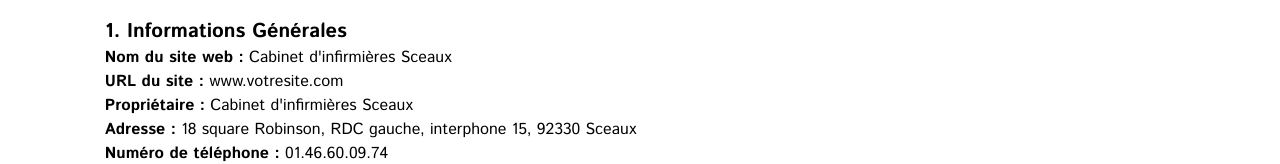
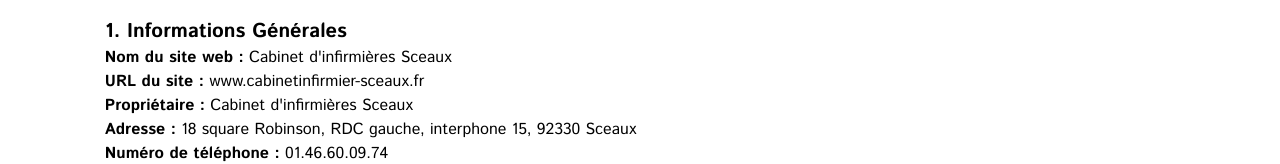
Before and after one commit to Cabinet-Infirmier/cabinet-infirmier-sceaux, a React (Vite) app: page /mention-legales in a window 1280 px wide. Shown: the part 153-317 px from the top of the page. Built offline with nearby package versions, Linux system fonts and the light colour scheme.

Commit message:
setup Seo  & details

```diff
--- a/index.html
+++ b/index.html
@@ -18,12 +18,10 @@
       rel="stylesheet"
     />
     <meta name="viewport" content="width=device-width, initial-scale=1.0" />
-    <title>
-      Cabinet infirmières Sceaux | Soins à domicile & en cabinet - RDV rapide
-    </title>
+    <title>Cabinet infirmier Sceaux | Soins à domicile & en cabinet</title>
     <meta
       name="description"
-      content="Cabinet d'infirmières à Sceaux : Soins à domicile et en cabinet 7j/7. Contactez-nous dès aujourd'hui pour un rendez-vous rapide."
+      content="Cabinet infirmier à Sceaux : Soins à domicile et en cabinet 7j/7. Contactez-nous dès aujourd'hui pour un rendez-vous rapide."
     />
     <meta
       name="keywords"
@@ -35,10 +33,7 @@
       name="author"
       content="Maryel Navarro & Cédric Phung - Créateurs du site web"
     />
-    <meta
-      property="og:title"
-      content="Cabinet d'infirmières Sceaux - Soins infirmiers à domicile et en cabinet"
-    />
+    <meta property="og:title" content="Cabinet infirmier à Sceaux" />
     <meta
       property="og:description"
       content="Besoin de soins infirmiers à Sceaux ? Notre équipe de 4 infirmières diplômées vous accueille au cabinet ou se déplace à votre domicile. Rendez-vous 7j/7."
@@ -47,9 +42,10 @@
       property="og:image"
       content="/images/cabinet-infirmieres-sceaux.jpg"
     />
-    <meta property="og:url" content="https://www.votresite.com" />
+    <meta property="og:url" content="https://www.cabinetinfirmier-sceaux.fr" />
     <meta name="robots" content="index, follow" />
-    <link rel="canonical" href="https://www.votresite.com" />
+    <meta name="googlebot" content="..., ..." />
+    <link rel="canonical" href="https://www.cabinetinfirmier-sceaux.fr" />
   </head>
   <body>
     <div id="root"></div>
--- a/src/components/note/Note.jsx
+++ b/src/components/note/Note.jsx
@@ -3,7 +3,7 @@ import NursingCareItem from "../nursing-care-item/NursingCareItem";
 
 function Note() {
   const noteArray = [
-    "Certains soins ne sont pas pris en charge par la CPAM (prise de la tension, bandes ou bas de contention non accompagnée d’un pansement d’ulcère ou greffe cutanée…) s’ils ne rentrent pas dans le cadre d’une personne dépendante (BSI) ",
+    "Certains soins ne sont pas pris en charge par la CPAM (prise de la tension, pose de bandes ou bas de contention non accompagnée d’un pansement d’ulcère ou greffe cutanée…) s’ils ne rentrent pas dans le cadre d’une personne dépendante (BSI) ",
     "Avant le premier rendez-vous avec l’infirmière, pensez à récupérer le matériel nécessaire en pharmacie prescrit par votre médecin.",
     "L’infirmière est habilité à prescrire du matériel nécessaire pour la suite de vos soins (conformément à l’article du 20 mars 2018)",
   ];
--- a/src/components/vaccination/Vaccination.jsx
+++ b/src/components/vaccination/Vaccination.jsx
@@ -36,7 +36,7 @@ function Vaccination() {
                 L’infirmière joue un rôle essentiel dans la mise en œuvre des
                 programmes de vaccination, contribuant ainsi à la santé publique
                 et à la prévention des maladies. Nous vaccinons sur prescription
-                médicale, sauf dans le cadre des campagnes anti-grippale et
+                médicale mais aussi dans le cadre des campagnes anti-grippale et
                 anti-covid.
               </p>
             </div>
--- a/src/pages/MentionLegal.jsx
+++ b/src/pages/MentionLegal.jsx
@@ -8,7 +8,9 @@ export default function MentionLegal() {
         </p>
         <p>
           <strong>URL du site :</strong>{" "}
-          <a href="https://www.votresite.com">www.votresite.com</a>
+          <a href="https://www.cabinetinfirmier-sceaux.fr">
+            www.cabinetinfirmier-sceaux.fr
+          </a>
         </p>
         <p>
           <strong>Propriétaire :</strong> Cabinet d&apos;infirmières Sceaux
--- a/src/pages/Questions.jsx
+++ b/src/pages/Questions.jsx
@@ -4,7 +4,7 @@ const questions = [
   {
     question: "J’ai besoin d’une infirmière, comment prendre rendez-vous ?",
     reponse:
-      "Vous pouvez nous contacter par téléphone, SMS ou mail pour toute demande de soins (ou questions). Préciser votre nom, les soins, votre téléphone et votre adresse (soin à domicile) N’hésitez pas à nous laisser un message vocal ou SMS, car nous pouvons être en soins.",
+      "Vous pouvez nous contacter par téléphone, SMS ou mail pour toute demande de soins (ou questions). Préciser votre nom, les soins, votre téléphone et votre adresse (soin à domicile) N’hésitez pas à nous laisser un message vocal ou SMS, car nous pouvons être en soins. Nous conviendrons ensemble d'un créneau de passage.",
   },
   {
     question: "Quels sont les soins infirmiers non pris en charge ?",
```
Also changed, not shown: public/images/nurses/Hero.png, public/images/nurses/Hero3.png (added).
